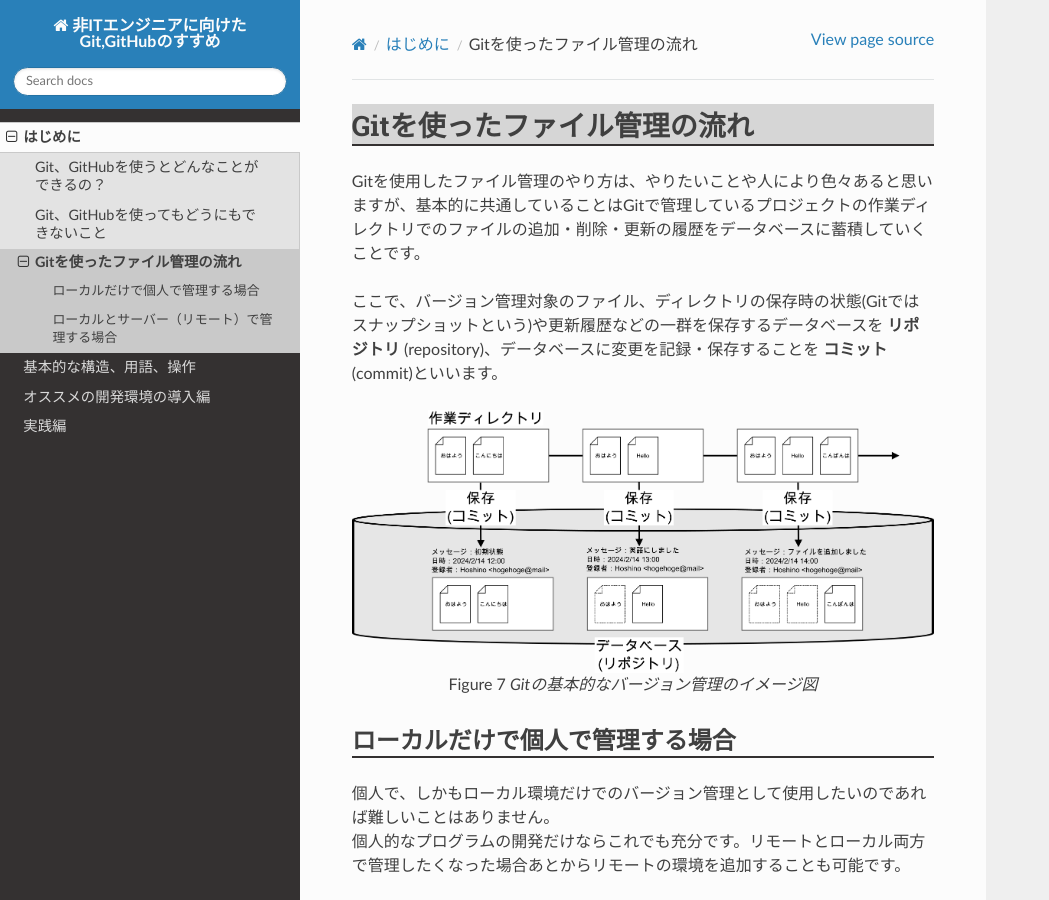
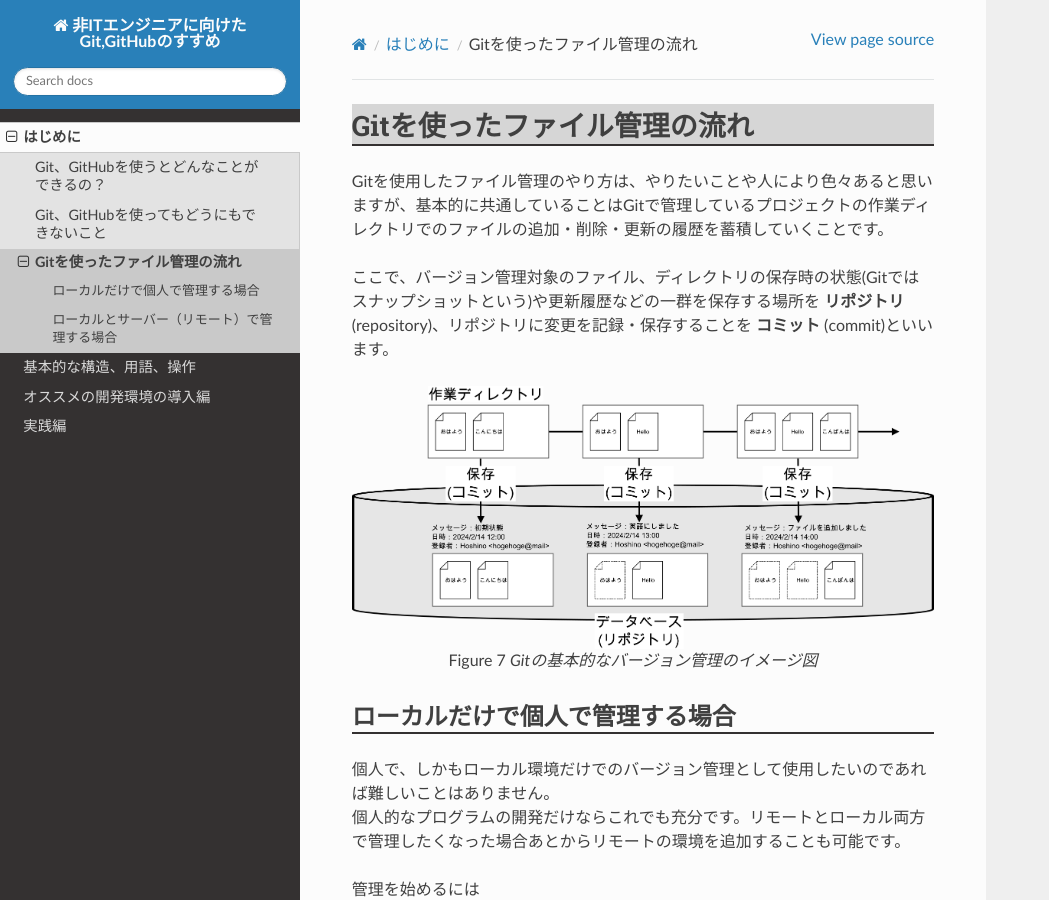
Before and after one commit to Uemac001/git-and-github-for-non-it-engineers, a Sphinx documentation site: the page built from source/01/02.rst, in a window 1280 px wide and 900 px high. Shown: the whole window, without its empty margins (0-1049 px from the left). Built offline with Sphinx 7.4.7 and the Read the Docs theme 2.0.0, drawn with Linux system fonts in a browser that asks for light colours.

Commit message:
データベースという表現をやめた

```diff
--- a/source/01/02.rst
+++ b/source/01/02.rst
@@ -2,9 +2,9 @@
 Gitを使ったファイル管理の流れ
 #####################################################################
 
-Gitを使用したファイル管理のやり方は、やりたいことや人により色々あると思いますが、基本的に共通していることはGitで管理しているプロジェクトの作業ディレクトリでのファイルの追加・削除・更新の履歴をデータベースに蓄積していくことです。
+Gitを使用したファイル管理のやり方は、やりたいことや人により色々あると思いますが、基本的に共通していることはGitで管理しているプロジェクトの作業ディレクトリでのファイルの追加・削除・更新の履歴を蓄積していくことです。
 
-ここで、バージョン管理対象のファイル、ディレクトリの保存時の状態(Gitではスナップショットという)や更新履歴などの一群を保存するデータベースを **リポジトリ** (repository)、データベースに変更を記録・保存することを **コミット** (commit)といいます。
+ここで、バージョン管理対象のファイル、ディレクトリの保存時の状態(Gitではスナップショットという)や更新履歴などの一群を保存する場所を **リポジトリ** (repository)、リポジトリに変更を記録・保存することを **コミット** (commit)といいます。
 
 .. figure:: image/02/010.png
     :width: 100%
--- a/source/02/01.rst
+++ b/source/02/01.rst
@@ -7,7 +7,7 @@
 *********************************************************************
 
 リポジトリはGitのバージョン管理の対象になるファイル、ディレクトリ、更新履歴などの一群が保存される場所です。
-変更履歴とバックアップのデータベースのことだと思っていれば特に問題ありません。
+変更履歴とバックアップの保管場所のことだと思っていれば特に問題ありません。
 
 実態はGitで管理しているディレクトリに作成される :file:`.git` という隠しフォルダです。
 
--- a/source/03/02.rst
+++ b/source/03/02.rst
@@ -4,7 +4,7 @@
 
 バージョン管理システムです。
 
-| リポジトリ(repository)と呼ばれるデータベースを作成し、その中でソースコード等のファイルのバージョンを管理します。
+| リポジトリ(repository)と呼ばれる変更履歴を蓄積していく場所を作成し、その中でソースコード等のファイルのバージョンを管理します。
 | 作業内容はコミット（commit）と呼ばれる変更履歴として保持されるため、ファイルの管理が容易になります。
 
 コミットにはどのような変更を加えたかのコメントを残すことが可能で、Gitの機能を使う事でゲームのセーブデータのように好きな時点まで戻ったり、複数の変更を同時に行いたい場合は履歴を枝分かれさせたり合流させることもできます。
```
Also changed, not shown: source/02/image/01/011.png.
